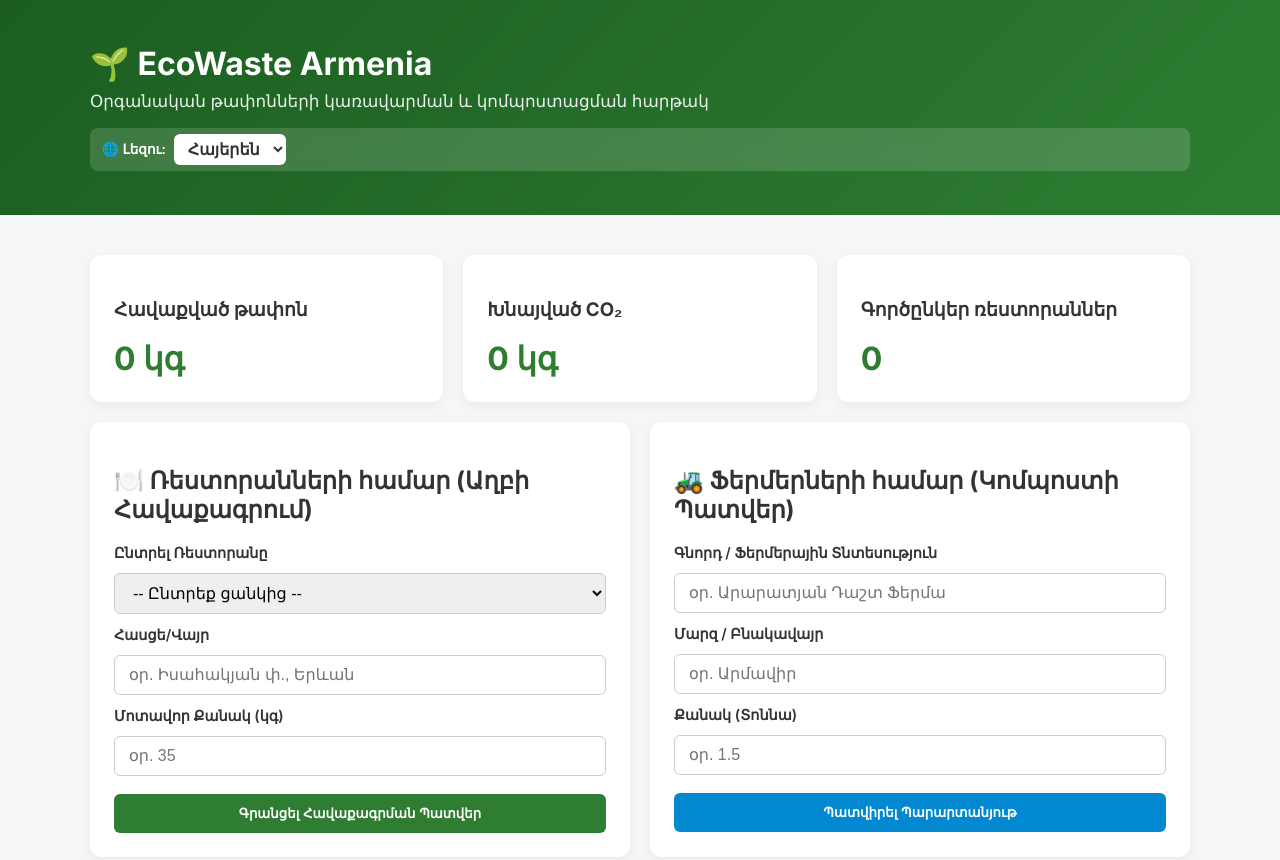
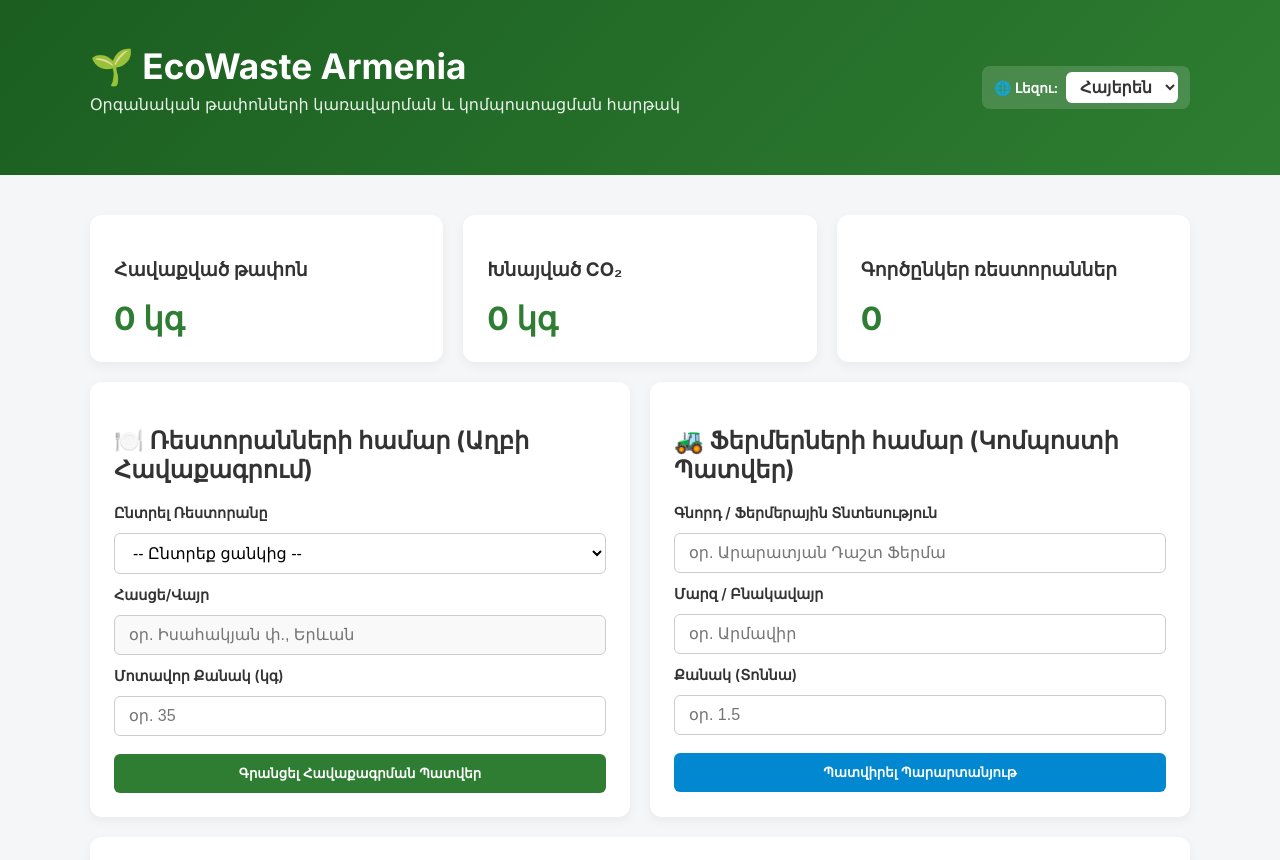
Before and after one commit to martinvardanyan00-oss/waste-bloom, a website: page public/index.html in a window 1280 px wide. Shown: the top 860 px of the page. Drawn offline with Linux system fonts and the light colour scheme; no server answers.

Commit message:
Update style.css

```diff
--- a/public/style.css
+++ b/public/style.css
@@ -23,10 +23,10 @@ body {
 header {
   background: linear-gradient(135deg, #1b5e20, #2e7d32);
   color: white;
-  padding: 24px 0;
+  padding: 25px 0;
 }
 
-.header-top {
+.header-top-original {
   display: flex;
   justify-content: space-between;
   align-items: center;
@@ -34,22 +34,22 @@ header {
   gap: 15px;
 }
 
-header h1 { margin: 0; font-size: 2rem; }
-header p { opacity: 0.9; margin-top: 8px; font-size: 1.05rem; }
+header h1 { margin: 0; font-size: 2.2rem; }
+header p { opacity: 0.9; margin-top: 6px; font-size: 1rem; }
 
 .lang-switcher {
+  background: rgba(255, 255, 255, 0.15);
+  padding: 6px 12px;
+  border-radius: 8px;
   display: flex;
   align-items: center;
   gap: 8px;
-  background: rgba(255, 255, 255, 0.15);
-  padding: 6px 12px;
-  border-radius: 8px;
-  backdrop-filter: blur(5px);
 }
 
 .lang-switcher label {
   font-size: 0.85rem;
   font-weight: 600;
+  color: white;
 }
 
 .lang-switcher select {
@@ -57,9 +57,9 @@ header p { opacity: 0.9; margin-top: 8px; font-size: 1.05rem; }
   border-radius: 6px;
   border: none;
   font-weight: 600;
+  background: white;
+  color: #333;
   cursor: pointer;
-  background-color: white;
-  color: #333;
 }
 
 .stats-grid {
@@ -94,6 +94,7 @@ form {
   display: flex;
   flex-direction: column;
   gap: 12px;
+  margin-top: 10px;
 }
 
 label { font-weight: 600; font-size: 0.9rem; }
@@ -103,6 +104,12 @@ input, select {
   border: 1px solid #ccc;
   border-radius: 6px;
   font-size: 1rem;
+  background-color: #fff;
+}
+
+input[readonly] {
+  background-color: #f9f9f9;
+  color: #555;
 }
 
 .btn {
```
